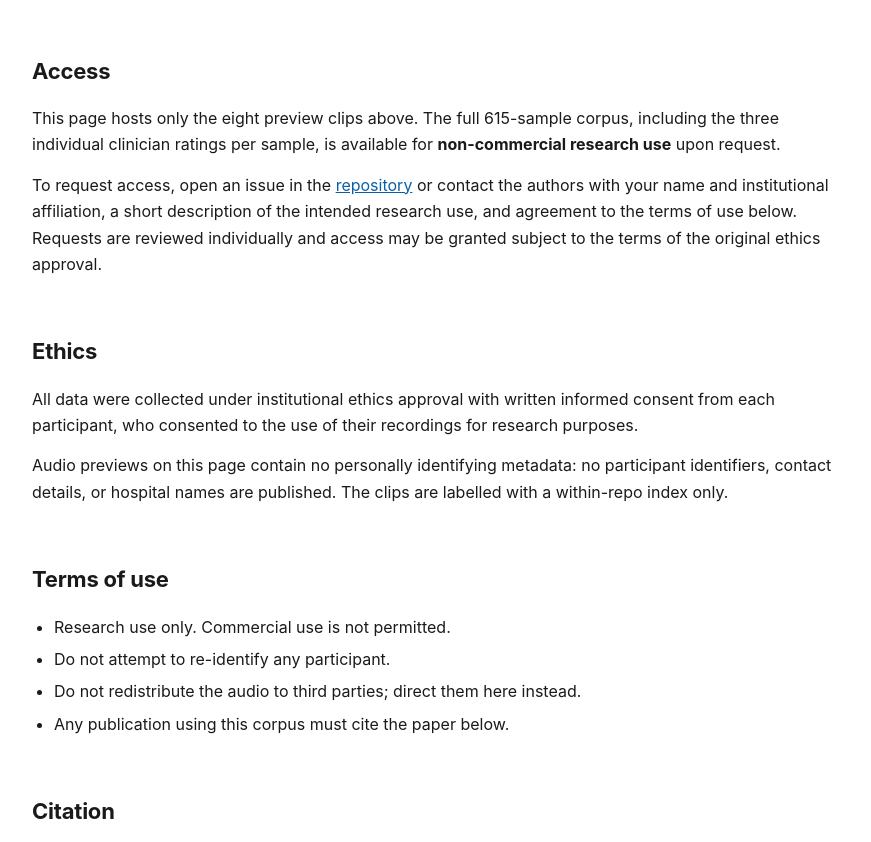
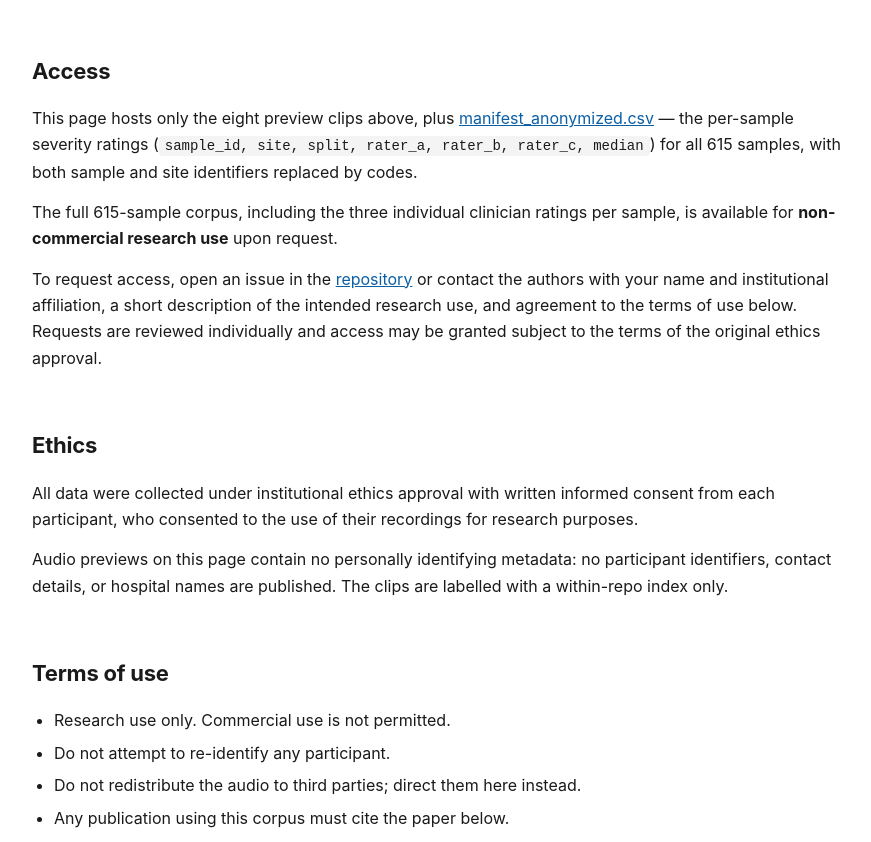
Before and after one commit to ChangYuance/CSD-615, a plain HTML site: page index.html in a window 1280 px wide. Shown: the part 4146-4988 px from the top of the page, without its empty margins (202-1073 px from the left). Drawn offline with Linux system fonts and the light colour scheme.

Commit message:
Normalize preview audio loudness, English manifest, fix README ordering
Preview clips were ~15 dB below normal listening level (mean -33 dB,
peak -19 dB), which made them inaudible at ordinary volume. Re-encoded
with loudness normalization to -16 LUFS / -1.5 dBTP.

样本清单_匿名.csv -> manifest_anonymized.csv with English headers
(sample_id, site, split, rater_a, rater_b, rater_c, median).

Move the per-site table from the end of the README, where it had landed
after the citation, up into Participant statistics.

```diff
--- a/index.html
+++ b/index.html
@@ -206,9 +206,12 @@ severity proportions for those are unstable and should not be over-interpreted.<
 </table>
 
 <h2>Access</h2>
-<p>This page hosts only the eight preview clips above. The full 615-sample corpus, including
-the three individual clinician ratings per sample, is available for
-<strong>non-commercial research use</strong> upon request.</p>
+<p>This page hosts only the eight preview clips above, plus
+<a href="manifest_anonymized.csv">manifest_anonymized.csv</a> — the per-sample severity
+ratings (<code>sample_id, site, split, rater_a, rater_b, rater_c, median</code>) for all 615
+samples, with both sample and site identifiers replaced by codes.</p>
+<p>The full 615-sample corpus, including the three individual clinician ratings per sample,
+is available for <strong>non-commercial research use</strong> upon request.</p>
 <p>To request access, open an issue in the
 <a href="https://github.com/ChangYuance/CSD-615/issues">repository</a> or contact the authors with your name and
 institutional affiliation, a short description of the intended research use, and agreement
--- a/样本清单_匿名.csv
+++ b/manifest_anonymized.csv
@@ -1,4 +1,4 @@
-样本代号,医院代号,split,医生A,医生B,医生C,中位数
+sample_id,site,split,rater_a,rater_b,rater_c,median
 S001,Hospital B,train,3,3,3,3
 S002,Hospital A,train,3,3,3,3
 S003,Hospital B,train,3,3,3,3
```
Also changed, not shown: 9 other files.
